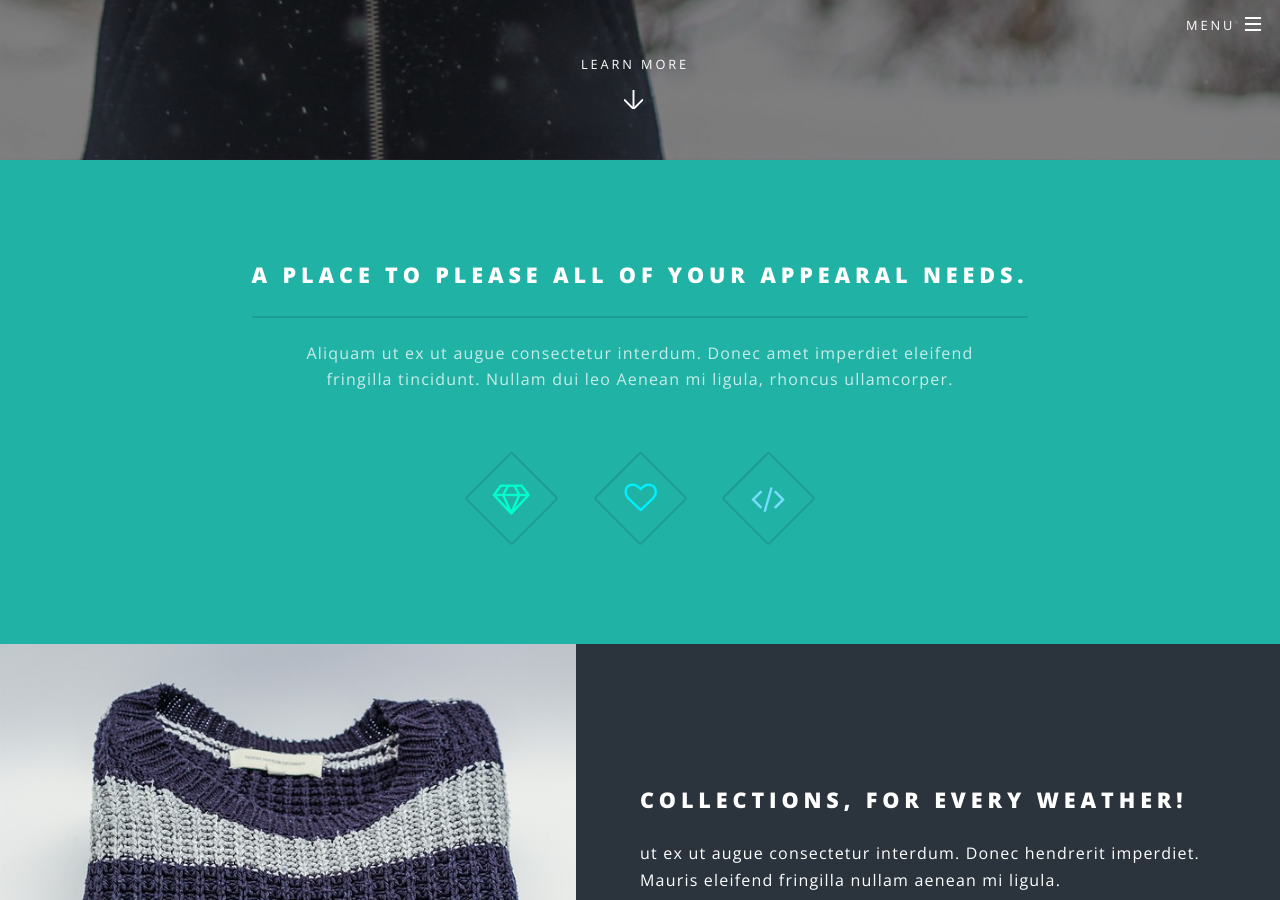
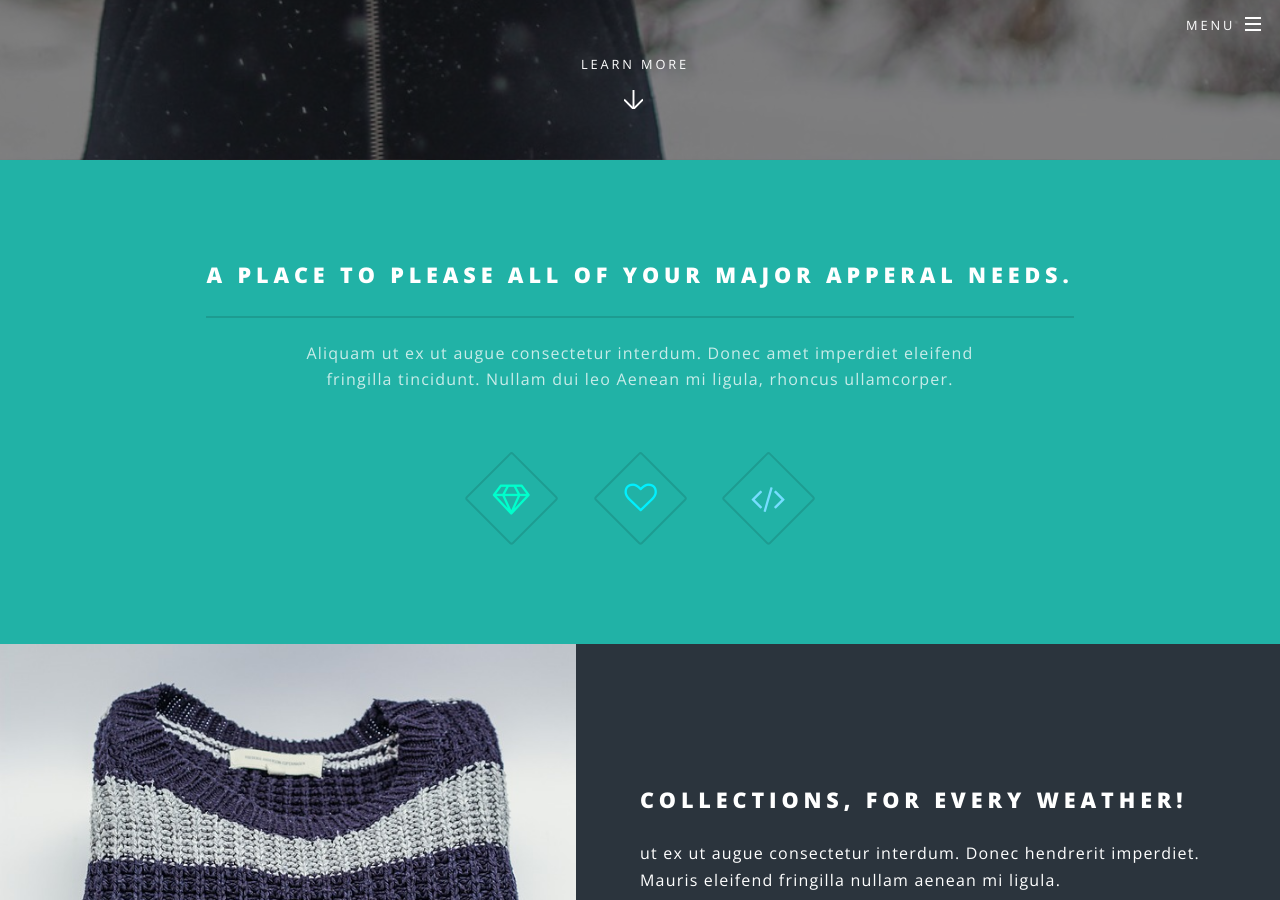
Before and after one commit to karanbhardwaj96/CentrixHouse.github.io, a Jekyll site: the page built from index.html, in a window 1280 px wide and 900 px high, scrolled down 740 px. Built offline with Jekyll 4.4.1, drawn with Linux system fonts in a browser that asks for light colours.

Commit message:
Update index.html

```diff
--- a/index.html
+++ b/index.html
@@ -14,7 +14,7 @@ layout: landing
 					<section id="one" class="wrapper style1 special">
 						<div class="inner">
 							<header class="major">
-								<h2>A Place to please all of your appearal needs.</h2>
+								<h2>A Place to please all of your major apperal needs.</h2>
 								<p>Aliquam ut ex ut augue consectetur interdum. Donec amet imperdiet eleifend<br />
 								fringilla tincidunt. Nullam dui leo Aenean mi ligula, rhoncus ullamcorper.</p>
 							</header>
```
